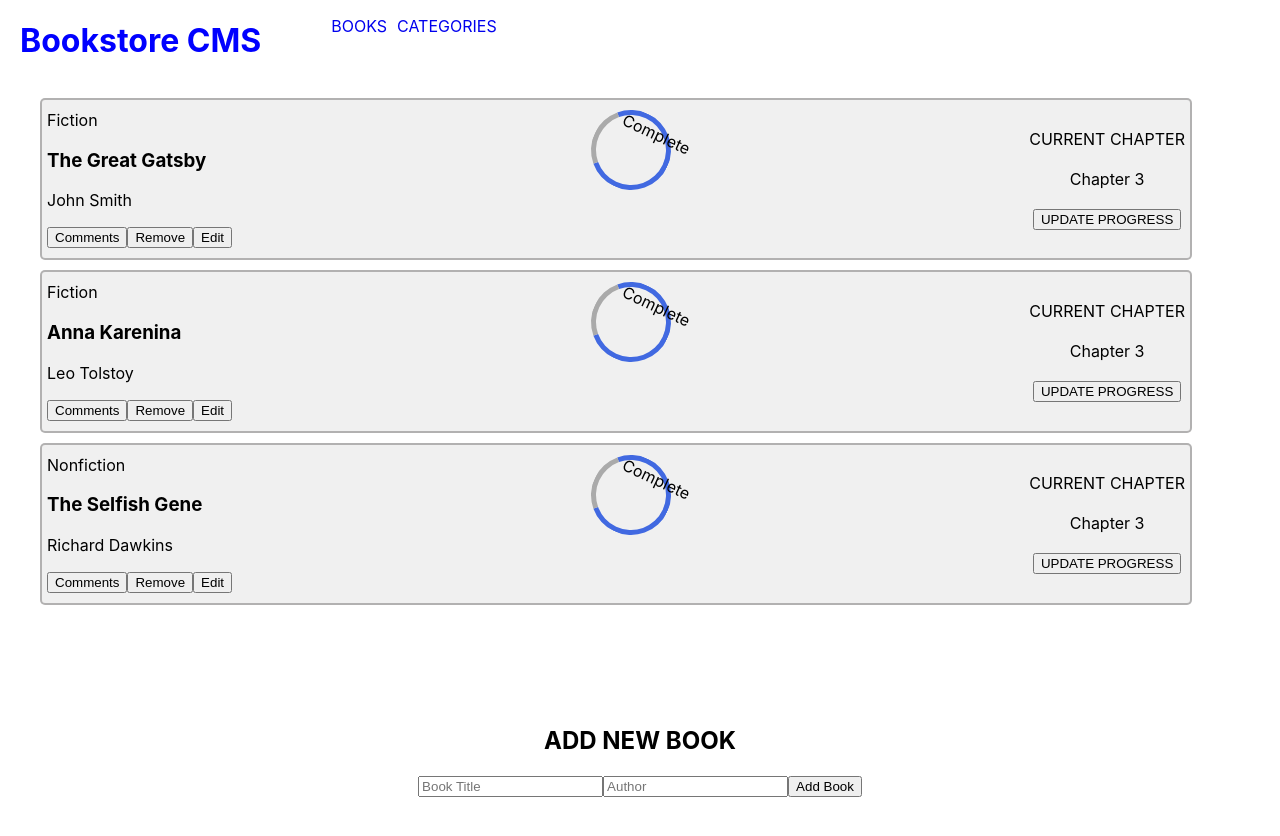
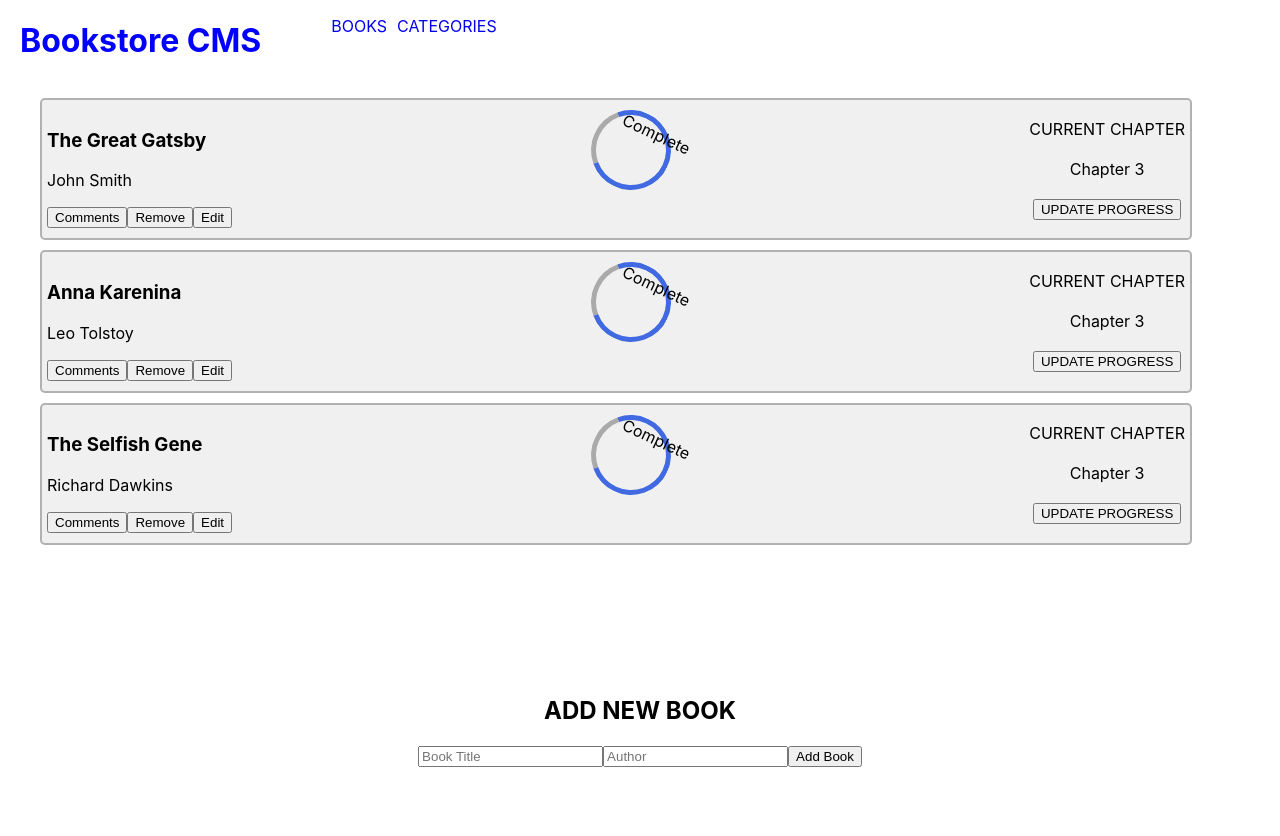
Before and after one commit to supreeti/bookstore-app, a React (Create React App) app: page / in a window 1280 px wide. Shown: the top 836 px of the page. Built offline with nearby package versions, Linux system fonts and the light colour scheme.

Commit message:
resolve errors

```diff
--- a/src/Components/booklist.jsx
+++ b/src/Components/booklist.jsx
@@ -8,7 +8,14 @@ function BookList() {
   return (
     <>
       <ul className="booklist">
-        {books.map((book) => <Book key={book.item_id} {...book} />)}
+        {books.map((book) => (
+          <Book
+            key={book.item_id}
+            title={book.title}
+            author={book.author}
+            item_id={book.item_id}
+          />
+        ))}
       </ul>
       <Addbook />
     </>
```
